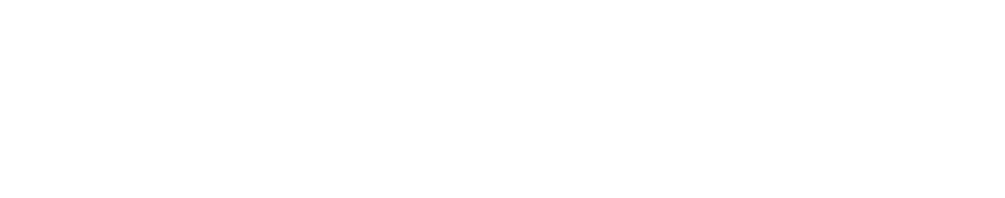
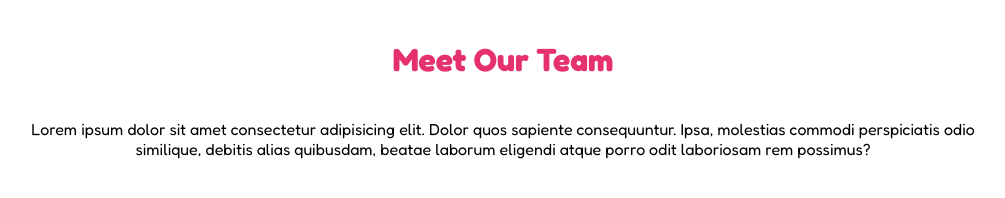
Before and after one commit to post-coder/float-cards-correzione, a plain HTML site: page index.html in a window 1280 px wide. Shown: the whole page, without its empty margins (137-1142 px from the left). Drawn offline with Linux system fonts and the light colour scheme.

Commit message:
header finished

```diff
--- a/css/style.css
+++ b/css/style.css
@@ -0,0 +1,25 @@
+* {
+  margin: 0;
+  padding: 0;
+  box-sizing: border-box;
+}
+
+body {
+  font-family: 'Fredoka', sans-serif;
+}
+
+
+.centered-section {
+  max-width: 1000px;
+  margin: 0 auto;
+}
+
+header {
+  text-align: center;
+}
+
+h1 {
+  color: #e53170;
+
+  padding: 40px 0;
+}
--- a/index.html
+++ b/index.html
@@ -6,9 +6,24 @@
   <meta name="viewport" content="width=device-width, initial-scale=1.0">
   <title>Float Cards</title>
 
+  <link
+    href="https://fonts.googleapis.com/css2?family=Fredoka:wght@400;700&display=swap"
+    rel="stylesheet"
+  />
+
   <link rel="stylesheet" href="css/style.css">
+
+
 </head>
 <body>
+  <header class="centered-section">
+    <h1>
+      Meet Our Team
+    </h1>
+    <p>
+      Lorem ipsum dolor sit amet consectetur adipisicing elit. Dolor quos sapiente consequuntur. Ipsa, molestias commodi perspiciatis odio similique, debitis alias quibusdam, beatae laborum eligendi atque porro odit laboriosam rem possimus?
+    </p>
+  </header>
 
 </body>
 </html>
```
